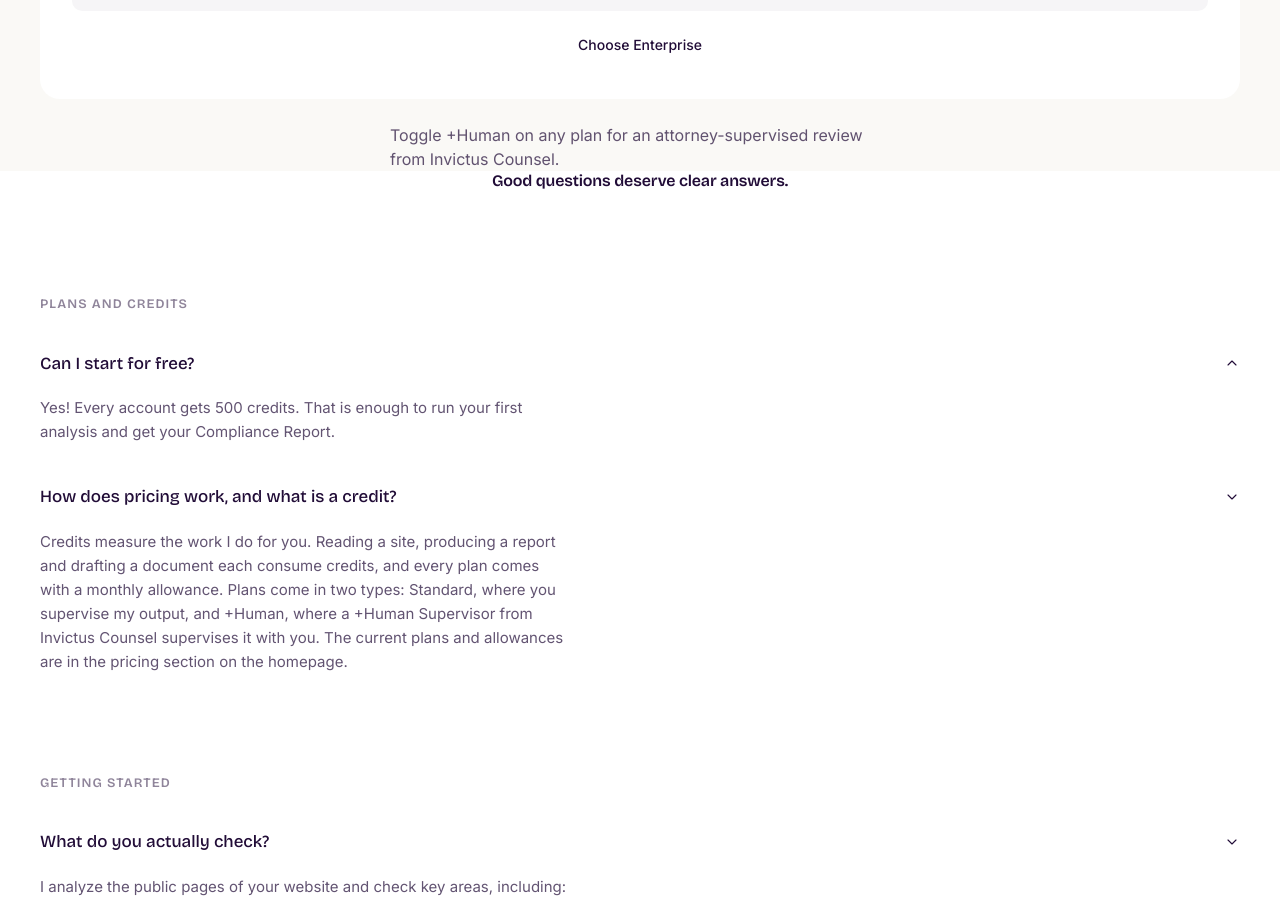
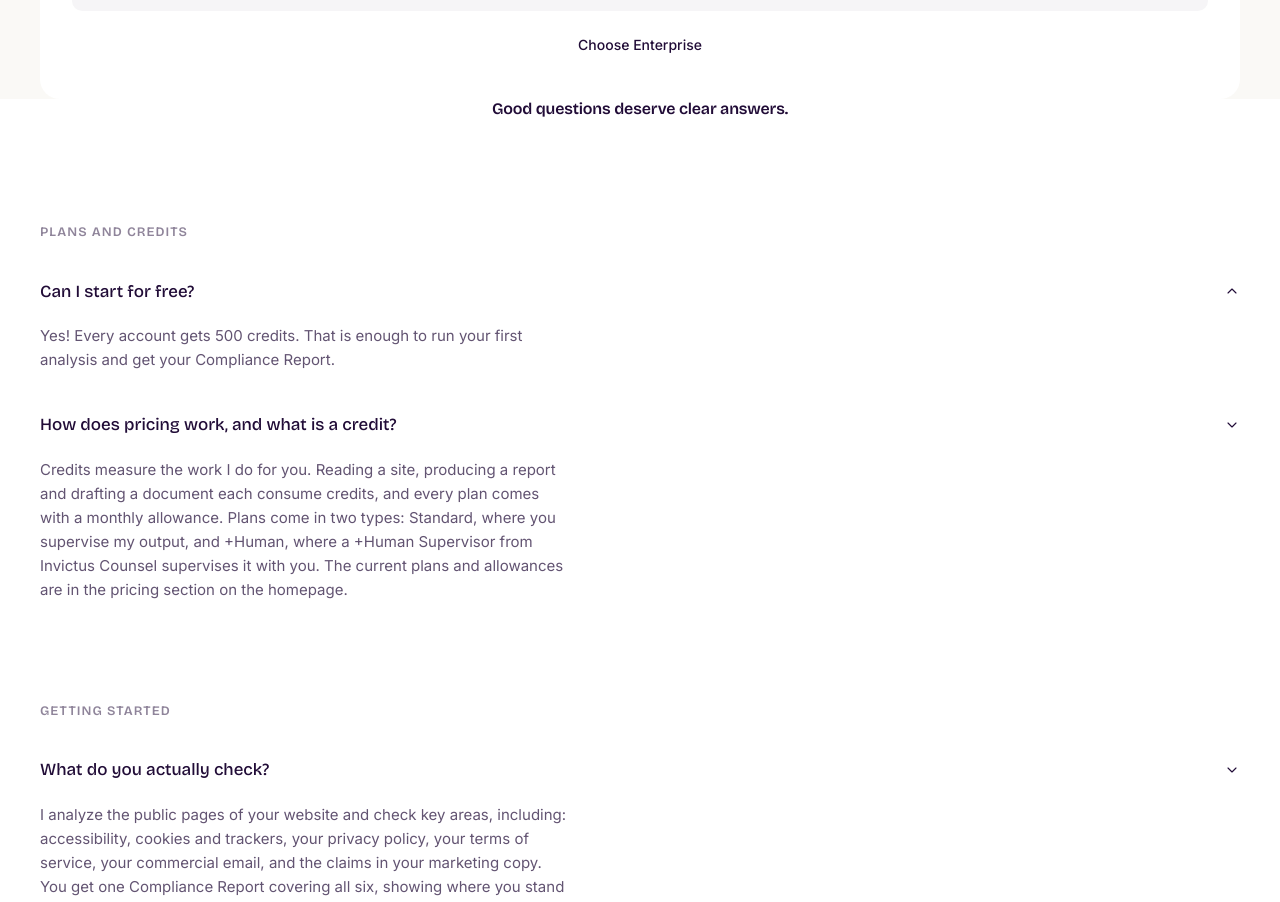
Before and after one commit to jayvyas-bit/Verena-AI, a React (Vite) app: page / in a window 1280 px wide. Shown: the part 8302-9204 px from the top of the page. Built offline with nearby package versions, Linux system fonts and the light colour scheme.

Commit message:
Remove +Human toggle hint line from pricing section
Co-Authored-By: Claude Sonnet 5 <noreply@anthropic.com>

```diff
--- a/src/components/verena/VerenaHomepage.tsx
+++ b/src/components/verena/VerenaHomepage.tsx
@@ -2721,10 +2721,6 @@ export function VerenaHomepage() {
             );
           })}
         </div>
-
-          <p className="max-w-[500px] text-[16px] leading-6 opacity-70">
-            Toggle +Human on any plan for an attorney-supervised review from Invictus Counsel.
-          </p>
         </div>
       </section>
 
```
